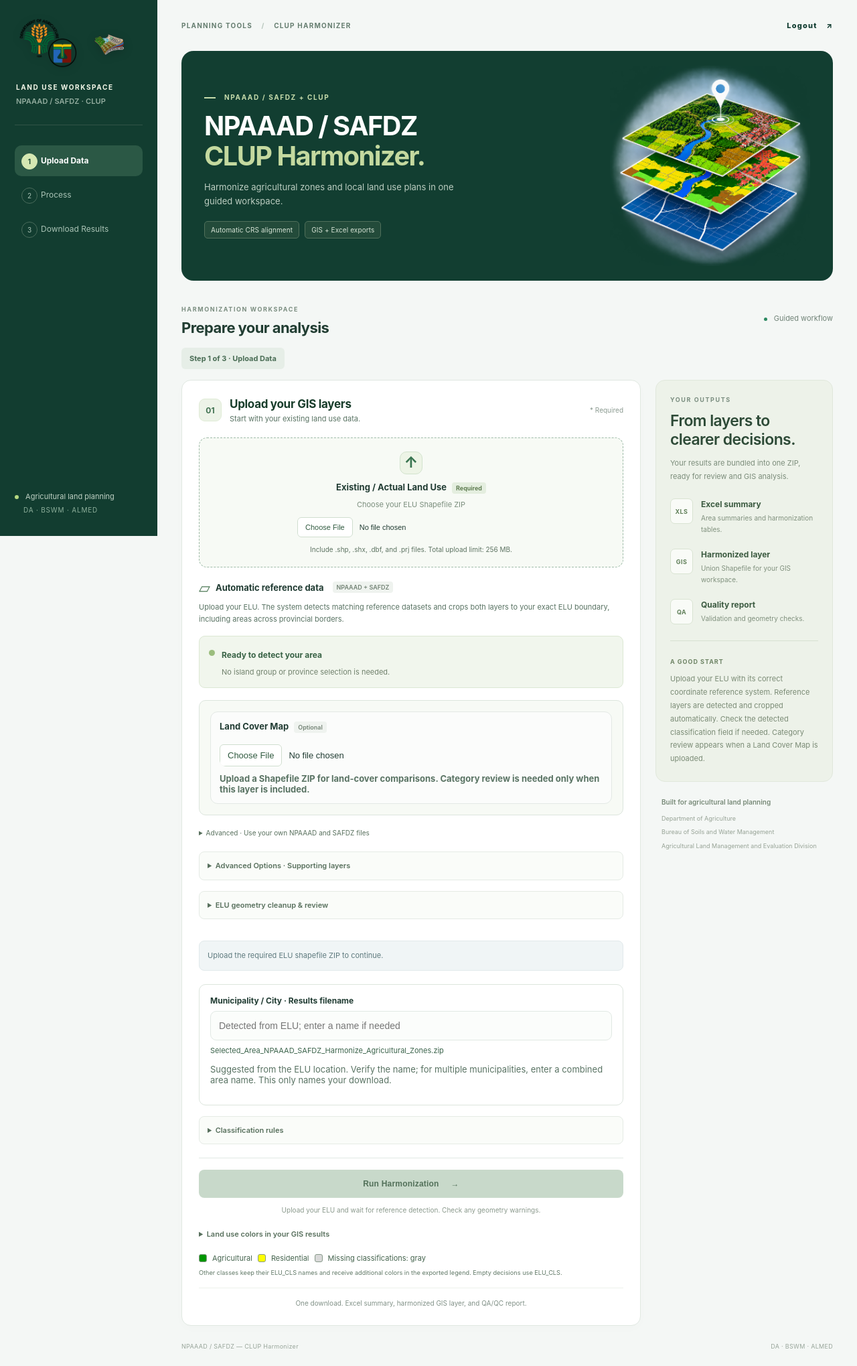
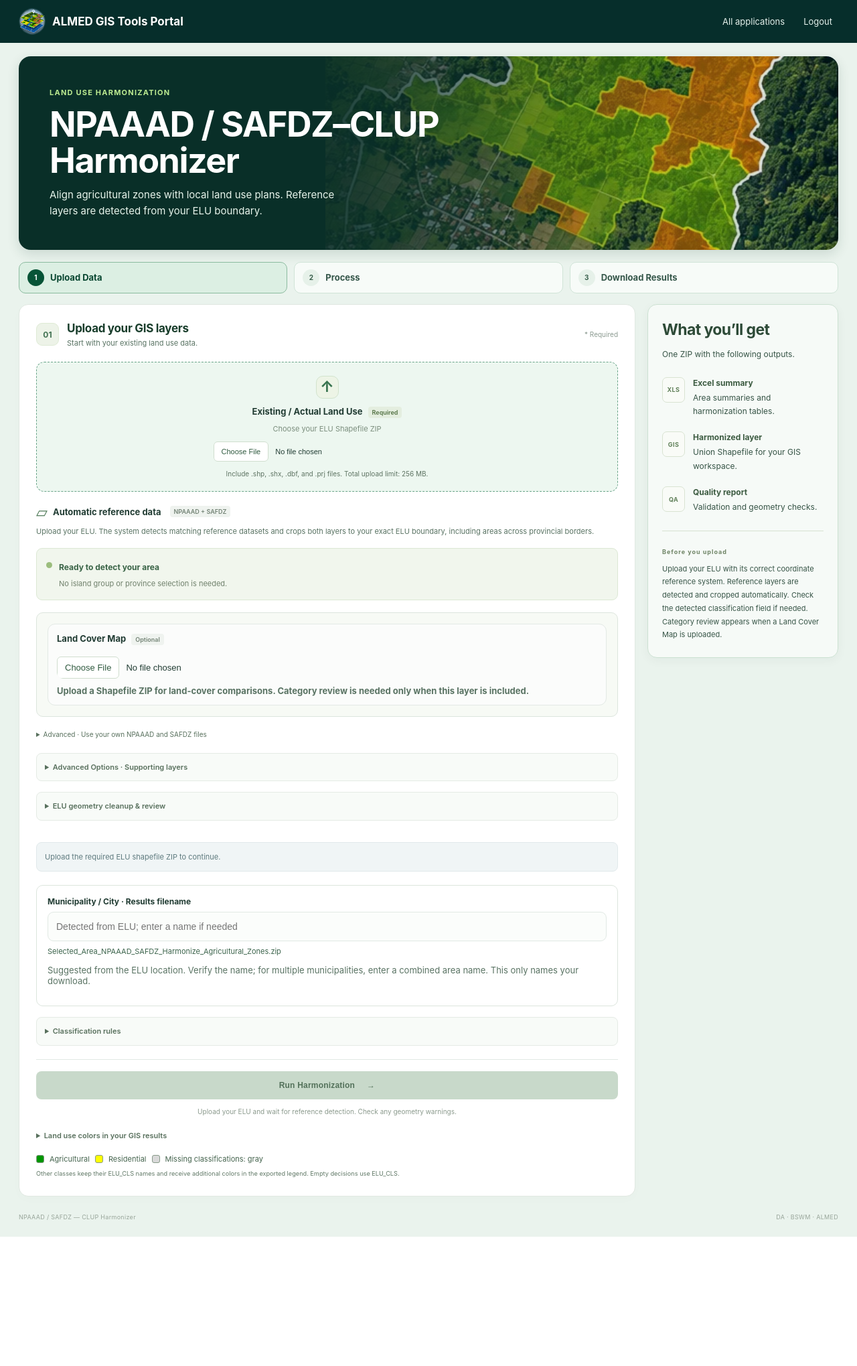
Before and after one commit to warren3398/Harmonization-and-Integration-of-NPAAAD-SAFDZ-into-CLUP, a Flask app: page /harmonizer in a window 1280 px wide. Shown: the whole page at 67% size. After the commit the page ends 1846 px from the top, so only its background shows below. Run offline with Flask 3, Linux system fonts and the light colour scheme; some libraries are stand-ins or nearby versions.

Commit message:
Refresh the Harmonizer workspace layout

```diff
--- a/static/harmonizer.css
+++ b/static/harmonizer.css
@@ -104,15 +104,6 @@
 .harmonizer-page .cleanup-review-download.hidden,.harmonizer-page .elu-quality .hidden{display:none}
 @media(max-width:480px){.harmonizer-page .cleanup-options{grid-template-columns:minmax(0,1fr)}}
 
-/* Original uploaded GIS artwork, contained in a square without cropping. */
-.harmonizer-page .hero{display:grid;grid-template-columns:minmax(0,1fr) minmax(200px,33%);gap:24px;padding-top:22px;padding-bottom:22px}
-.harmonizer-page .hero-copy{max-width:none;min-width:0}
-.harmonizer-page .hero h1{font-size:clamp(28px,3.1vw,44px)}
-.harmonizer-page .hero-artwork{position:relative;width:100%;max-width:320px;aspect-ratio:1;justify-self:center;align-self:center;min-width:0}
-.harmonizer-page .hero-artwork img{display:block;width:100%;height:100%;object-fit:contain}
-@media(max-width:700px){.harmonizer-page .hero{grid-template-columns:minmax(0,1fr);gap:15px;padding:25px}.harmonizer-page .hero-artwork{width:min(240px,85%)}.harmonizer-page .hero h1{font-size:34px}.harmonizer-page .hero-copy{max-width:none}}
-@media(max-width:380px){.harmonizer-page .hero h1{font-size:29px}.harmonizer-page .hero-artwork{width:min(210px,90%)}}
-
 /* Guided upload, process and results workspace. */
 .harmonizer-page .landcover-upload{border:1px solid #dce5dd;border-radius:10px;padding:16px;background:#f7faf5;margin:18px 0}
 .harmonizer-page .landcover-upload label{display:flex;flex-direction:column;gap:10px;font-size:13px}
@@ -135,3 +126,79 @@
 .harmonizer-page .elu-map-rows{max-height:360px;overflow:auto}
 @media(max-width:600px){.harmonizer-page .grid{grid-template-columns:minmax(0,1fr)}.harmonizer-page .upload-selection{align-items:flex-start}.harmonizer-page .link-btn{min-height:44px}.harmonizer-page .output-naming{padding:12px}.harmonizer-page .layer-card select{max-width:100%;min-width:0}}
 .harmonizer-page .palette-details{margin-top:20px}.harmonizer-page .legend-colors{display:grid;grid-template-columns:repeat(auto-fit,minmax(150px,1fr));gap:12px;margin-top:16px;font-size:12px;color:#45644e}.harmonizer-page .legend-colors span{display:flex;align-items:center;gap:8px}.harmonizer-page .legend-colors i{display:block;width:14px;height:14px;border:1px solid #8ca591;border-radius:3px;flex-shrink:0}
+
+
+/* Shared portal identity and a compact workflow header. */
+.harmonizer-page { background: #eaf3ed; }
+.harmonizer-page .harmonizer-masthead { background: #062e2b; color: #fff; }
+.harmonizer-page .masthead-inner,
+.harmonizer-page main { width: min(100% - 56px, 1240px); margin-inline: auto; }
+.harmonizer-page .masthead-inner { min-height: 64px; display: flex; align-items: center; justify-content: space-between; gap: 14px; }
+.harmonizer-page .masthead-brand { display: flex; align-items: center; gap: 10px; color: #fff; font-weight: 750; font-size: 17px; text-decoration: none; }
+.harmonizer-page .masthead-brand img { flex: 0 0 auto; }
+.harmonizer-page .masthead-inner nav { display: flex; align-items: center; gap: 10px; }
+.harmonizer-page .masthead-inner nav a { color: #e5f1ec; font-size: 13px; text-decoration: none; padding: 7px 9px; }
+.harmonizer-page .masthead-inner nav a:hover { text-decoration: underline; }
+.harmonizer-page main { padding: 20px 0 24px; }
+.harmonizer-page .hero {
+  background: linear-gradient(90deg, #092f28 0%, #092f28f7 29%, #092f28dc 42%, #092f285c 66%, #092f2808 100%),
+    url("assets/portal-harmonizer.webp") right 45% / auto 265% no-repeat, #092f28;
+  display: flex; align-items: center; padding: clamp(23px, 3.6vw, 47px);
+  min-height: 224px; border-radius: 18px; box-shadow: 0 6px 18px #113c2c24;
+}
+.harmonizer-page .hero-copy { max-width: 670px; }
+.harmonizer-page .hero h1 { color: #fff; margin: 0 0 12px; font-size: clamp(31px, 4.2vw, 52px); font-weight: 750; line-height: 1.04; }
+.harmonizer-page .hero p { margin: 0; max-width: 438px; color: #e7f4eb; font-size: 15px; }
+.harmonizer-page .hero .hero-eyebrow { margin-bottom: 11px; color: #bceb91; font-size: 11px; letter-spacing: .11em; text-transform: uppercase; font-weight: 750; }
+.harmonizer-page .steps {
+  display: grid; counter-reset: step; grid-template-columns: repeat(3, minmax(0, 1fr));
+  list-style: none; padding: 0; margin: 18px 0 0; gap: 10px;
+}
+.harmonizer-page .steps li {
+  display: flex; align-items: center; gap: 9px; color: #35574a; background: #f7fbf8; border: 1px solid #d0e4d7;
+  border-radius: 10px; margin: 0; padding: 10px 12px; font-size: 13px; font-weight: 700;
+}
+.harmonizer-page .steps li::before {
+  counter-increment: step; content: counter(step); position: static; display: grid; place-items: center;
+  width: 25px; height: 25px; flex: 0 0 25px; margin: 0; color: #375d4a; background: #e6f1e9; border: 0; border-radius: 50%;
+}
+.harmonizer-page .steps li.active { background: #dcefe3; border-color: #8bbb9f; color: #084630; }
+.harmonizer-page .steps li.active::before, .harmonizer-page .steps li.done::before { background: #075437; color: #fff; }
+.harmonizer-page .steps li.done::before { content: '✓'; counter-increment: step; }
+.harmonizer-page .workflow-status { margin: 12px 0; }
+.harmonizer-page .workspace-layout { grid-template-columns: minmax(0, 1fr) minmax(240px, 285px); gap: 18px; }
+.harmonizer-page .workspace-help { display: block; position: sticky; top: 16px; }
+.harmonizer-page .help-card { background: #f6faf7; border-color: #cce1d2; box-shadow: 0 4px 15px #1939230b; }
+.harmonizer-page .help-card h2 { margin-top: 0; font-weight: 750; }
+.harmonizer-page .elu-upload { border-color: #69a489 !important; background: #edf7f0 !important; }
+.harmonizer-page .elu-upload:focus-within { outline: 3px solid #6a9e81; outline-offset: 2px; }
+.harmonizer-page .optional-layers, .harmonizer-page .method-rules { background: #f8fbf8; }
+.harmonizer-page .workspace-footer { border-top-color: #cbded1; }
+@media (max-width: 760px) {
+  .harmonizer-page .masthead-inner, .harmonizer-page main { width: calc(100% - 32px); }
+  .harmonizer-page .workspace-layout { grid-template-columns: minmax(0, 1fr); }
+  .harmonizer-page .workspace-help { position: static; }
+}
+@media (max-width: 480px) {
+  .harmonizer-page main { padding-top: 13px; }
+  .harmonizer-page .masthead-inner { flex-wrap: wrap; gap: 2px; padding-block: 6px; }
+  .harmonizer-page .masthead-brand { font-size: 15px; }
+  .harmonizer-page .masthead-inner nav a { font-size: 12px; padding-block: 4px; }
+  .harmonizer-page .hero { min-height: 198px; background-size: auto, auto 220%; }
+  .harmonizer-page .hero h1 { font-size: clamp(26px, 7.5vw, 36px); }
+  .harmonizer-page .hero p { font-size: 13px; }
+  .harmonizer-page .steps { gap: 5px; }
+  .harmonizer-page .steps li { gap: 5px; padding: 7px 5px; font-size: 10px; }
+  .harmonizer-page .steps li::before { width: 20px; height: 20px; flex-basis: 20px; }
+}
+
+.harmonizer-page .steps { margin-bottom: 16px; }
+.harmonizer-page .workflow-status {
+  position: absolute; width: 1px; height: 1px; padding: 0; margin: -1px;
+  overflow: hidden; clip-path: inset(50%); white-space: nowrap;
+}
+.harmonizer-page .help-intro,
+.harmonizer-page .output-item p,
+.harmonizer-page .help-tip p { color: #365446; }
+.harmonizer-page .help-intro,
+.harmonizer-page .output-item p { font-size: 12px; }
--- a/templates/index.html
+++ b/templates/index.html
@@ -1,18 +1,32 @@
 <!doctype html>
 <html lang="en"><head><meta charset="utf-8"><meta name="viewport" content="width=device-width,initial-scale=1">
-<title>NPAAAD/SAFDZ–CLUP Harmonization</title><link rel="stylesheet" href="/static/style.css"><link rel="stylesheet" href="/static/harmonizer.css?v=6"></head>
-<body class="harmonizer-page"><div class="shell"><aside>
-<div class="agency-brand">
-  <div class="agency-logos"><img class="bswm-logo" src="/static/assets/da_bswm_logo.png" alt="DA BSWM logo"><img class="almed-logo" src="/static/assets/almed_logo.png" alt="ALMED logo"></div>
-  <div class="brand-copy"><strong>LAND USE WORKSPACE</strong><div class="sub">NPAAAD / SAFDZ · CLUP</div></div>
-</div>
-<ol class="steps"><li class="active">Upload Data</li><li>Process</li><li>Download Results</li></ol><div class="sidebar-footer"><span class="sidebar-dot"></span> Agricultural land planning<small>DA · BSWM · ALMED</small></div></aside>
-<main><div class="workspace-topbar"><span>PLANNING TOOLS <span class="topbar-separator">/</span> CLUP HARMONIZER</span><a class="logout-btn" href="/logout">Logout <span aria-hidden="true">↗</span></a></div>
-<section class="hero">
-<div class="hero-copy"><div class="hero-eyebrow"><span></span> NPAAAD / SAFDZ + CLUP</div><h1>NPAAAD / SAFDZ<br><span>CLUP Harmonizer.</span></h1><p>Harmonize agricultural zones and local land use plans in one guided workspace.</p><div class="hero-tags"><span>Automatic CRS alignment</span><span>GIS + Excel exports</span></div></div>
-<div class="hero-artwork" aria-hidden="true"><img src="/static/assets/land-use-layers.png" alt="" width="1254" height="1254" decoding="async" fetchpriority="high"></div>
-</section>
-<div class="workspace-heading"><div><span class="section-eyebrow">HARMONIZATION WORKSPACE</span><h2>Prepare your analysis</h2></div><div class="secure-note"><span></span> Guided workflow</div></div>
+<title>NPAAAD/SAFDZ–CLUP Harmonization</title><link rel="stylesheet" href="/static/style.css"><link rel="stylesheet" href="/static/harmonizer.css?v=7"></head>
+<body class="harmonizer-page">
+<header class="harmonizer-masthead">
+  <div class="masthead-inner">
+    <a class="masthead-brand" href="{{ url_for('portal_home') }}">
+      <img src="/static/assets/land-use-layers.png" alt="" width="40" height="40">
+      <span>ALMED GIS Tools Portal</span>
+    </a>
+    <nav aria-label="Workspace navigation">
+      <a href="{{ url_for('portal_home') }}#applications">All applications</a>
+      <a href="{{ url_for('logout') }}">Logout</a>
+    </nav>
+  </div>
+</header>
+<main>
+  <section class="hero" aria-labelledby="harmonizer-title">
+    <div class="hero-copy">
+      <p class="hero-eyebrow">Land use harmonization</p>
+      <h1 id="harmonizer-title">NPAAAD / SAFDZ–CLUP<br>Harmonizer</h1>
+      <p>Align agricultural zones with local land use plans. Reference layers are detected from your ELU boundary.</p>
+    </div>
+  </section>
+  <ol class="steps" aria-label="Harmonization workflow">
+    <li class="active" aria-current="step">Upload Data</li>
+    <li>Process</li>
+    <li>Download Results</li>
+  </ol>
 <div id="workflowStatus" class="workflow-status" role="status" aria-live="polite">Step 1 of 3 · Upload Data</div><div class="workspace-layout"><form id="mainForm" action="/process_start" method="post" enctype="multipart/form-data" class="card">
 <div class="section-heading"><span class="section-number">01</span><div><h2>Upload your GIS layers</h2><p class="hint">Start with your existing land use data.</p></div><span class="required-note">* Required</span></div>
 <div class="grid">
@@ -48,12 +62,12 @@
   <pre id="errorDetails" class="error-details hidden"></pre>
   <div id="resultSummary" class="result-summary hidden"></div><a id="downloadBtn" class="download-btn hidden">Download Results</a>
 </div>
-<details class="palette-details"><summary>Land use colors in your GIS results</summary><div class="legend-colors"><span><i style="background:#FFFF00"></i>Residential</span><span><i style="background:#FF0000"></i>Commercial</span><span><i style="background:#8C00C8"></i>Industrial</span><span><i style="background:#009600"></i>Agricultural</span><span><i style="background:#006400"></i>Forest</span><span><i style="background:#64E164"></i>Parks / Recreation</span><span><i style="background:#993300"></i>Mining / Quarrying</span><span><i style="background:#5A7D28"></i>Grassland / Pasture</span><span><i style="background:#C896FF"></i>Agro-industrial</span><span><i style="background:#FF6600"></i>Tourism</span><span><i style="background:#AFD7E6"></i>Water Uses</span><span><i style="background:#D9D9D9"></i>Missing classifications</span></div></details><div class="palette-guide"><span class="palette-chip agriculture"></span> Agricultural <span class="palette-chip built"></span> Residential <span class="palette-chip gray"></span> Missing classifications: gray <small>Other classes keep their ELU_CLS names and receive additional colors in the exported legend. Empty decisions use ELU_CLS.</small></div><div class="output-note">One download. Excel summary, harmonized GIS layer, and QA/QC report.</div></form>
-<section class="workspace-help" aria-label="Analysis guide"><div class="help-card"><div class="help-eyebrow">YOUR OUTPUTS</div><h2>From layers to<br>clearer decisions.</h2><p class="help-intro">Your results are bundled into one ZIP, ready for review and GIS analysis.</p>
+<details class="palette-details"><summary>Land use colors in your GIS results</summary><div class="legend-colors"><span><i style="background:#FFFF00"></i>Residential</span><span><i style="background:#FF0000"></i>Commercial</span><span><i style="background:#8C00C8"></i>Industrial</span><span><i style="background:#009600"></i>Agricultural</span><span><i style="background:#006400"></i>Forest</span><span><i style="background:#64E164"></i>Parks / Recreation</span><span><i style="background:#993300"></i>Mining / Quarrying</span><span><i style="background:#5A7D28"></i>Grassland / Pasture</span><span><i style="background:#C896FF"></i>Agro-industrial</span><span><i style="background:#FF6600"></i>Tourism</span><span><i style="background:#AFD7E6"></i>Water Uses</span><span><i style="background:#D9D9D9"></i>Missing classifications</span></div></details><div class="palette-guide"><span class="palette-chip agriculture"></span> Agricultural <span class="palette-chip built"></span> Residential <span class="palette-chip gray"></span> Missing classifications: gray <small>Other classes keep their ELU_CLS names and receive additional colors in the exported legend. Empty decisions use ELU_CLS.</small></div></form>
+<section class="workspace-help" aria-label="Analysis guide"><div class="help-card"><h2>What you’ll get</h2><p class="help-intro">One ZIP with the following outputs.</p>
 <div class="output-item"><span class="output-icon">XLS</span><div><h3>Excel summary</h3><p>Area summaries and harmonization tables.</p></div></div>
 <div class="output-item"><span class="output-icon">GIS</span><div><h3>Harmonized layer</h3><p>Union Shapefile for your GIS workspace.</p></div></div>
 <div class="output-item"><span class="output-icon">QA</span><div><h3>Quality report</h3><p>Validation and geometry checks.</p></div></div>
-<div class="help-tip"><span class="tip-heading">A GOOD START</span><p>Upload your ELU with its correct coordinate reference system. Reference layers are detected and cropped automatically. Check the detected classification field if needed. Category review appears when a Land Cover Map is uploaded.</p></div></div>
-<div class="agency-credit"><strong>Built for agricultural land planning</strong><span>Department of Agriculture</span><span>Bureau of Soils and Water Management</span><span>Agricultural Land Management and Evaluation Division</span></div></section></div>
-<footer class="workspace-footer"><span>NPAAAD / SAFDZ — CLUP Harmonizer</span><span>DA · BSWM · ALMED</span></footer></main></div>
+<div class="help-tip"><span class="tip-heading">Before you upload</span><p>Upload your ELU with its correct coordinate reference system. Reference layers are detected and cropped automatically. Check the detected classification field if needed. Category review appears when a Land Cover Map is uploaded.</p></div></div>
+</section></div>
+<footer class="workspace-footer"><span>NPAAAD / SAFDZ — CLUP Harmonizer</span><span>DA · BSWM · ALMED</span></footer></main>
 <script src="/static/harmonizer.js?v=6" defer></script><script src="/static/download_results.js?v=2" defer></script></body></html>
```
